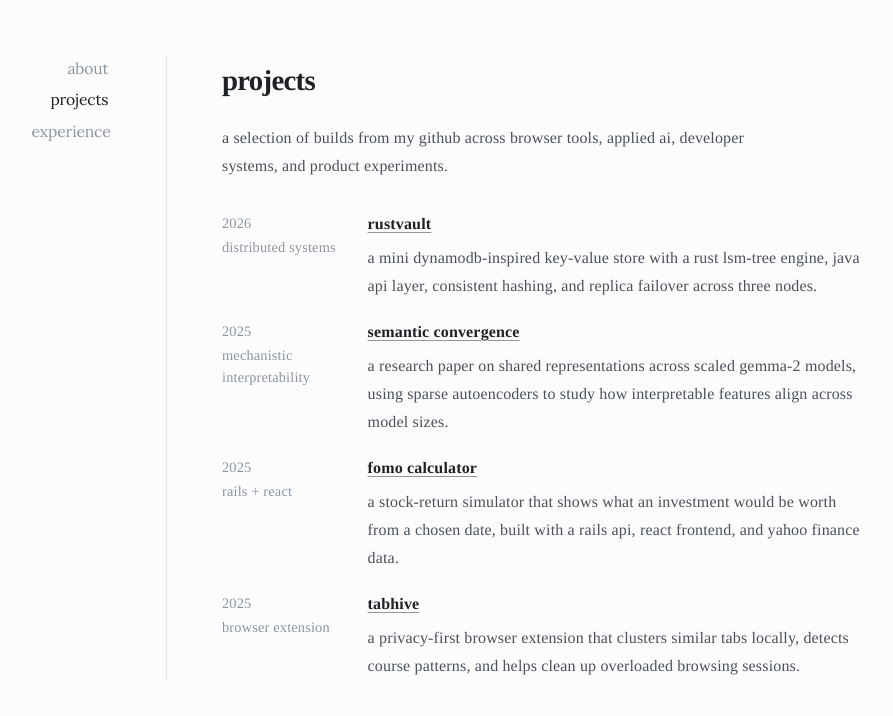
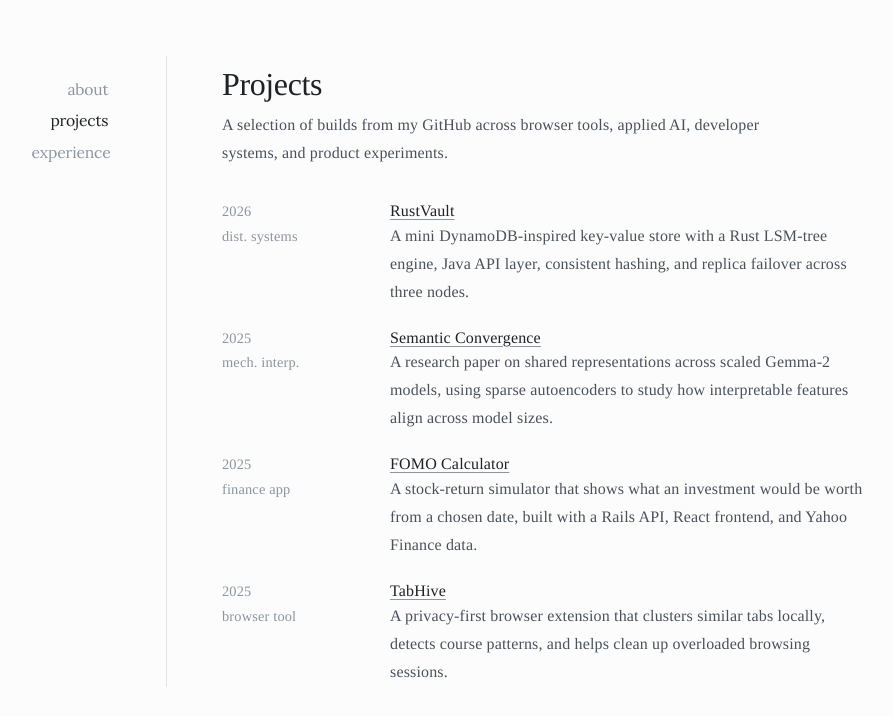
Before and after one commit to SohamD1/website2, a Next.js app: page /projects in a window 1280 px wide. Shown: the top 716 px of the page, without its empty margins (178-1071 px from the left). Built offline with nearby package versions, Linux system fonts and the light colour scheme.

Commit message:
style: update text to title case for consistency across site content

```diff
--- a/lib/site-content.ts
+++ b/lib/site-content.ts
@@ -1,75 +1,75 @@
 export const siteMeta = {
   title: 'Soham Dave',
-  description: 'engineering @ uwaterloo',
+  description: 'Engineering @ UWaterloo',
   baseUrl: 'https://davesoham.com',
 }
 
 export const navItems = [
-  { href: '/', label: 'about' },
-  { href: '/projects', label: 'projects' },
-  { href: '/experience', label: 'experience' },
+  { href: '/', label: 'About' },
+  { href: '/projects', label: 'Projects' },
+  { href: '/experience', label: 'Experience' },
 ]
 
 export const intro = {
   name: 'Soham Dave',
-  role: 'i build product-minded ai systems with a bias for elegant interfaces, fast iteration, and research that turns into usable software.',
+  role: 'I build product-minded AI systems with a bias for elegant interfaces, fast iteration, and research that turns into usable software.',
   paragraphs: [
-    "i'm studying engineering & ai at the university of waterloo, and currently working on agentic systems at friedmann ai.",
-    'my recent work spans mechanistic interpretability, browser tooling, real-time music learning, and applied automation.',
-    'this site is a compact snapshot of the work i care about most right now: building thoughtful software, shipping experimental ideas quickly, and staying close to both the technical and human sides of product development.',
+    "I'm studying engineering & AI at the University of Waterloo, and currently working on agentic systems at Friedmann AI.",
+    'My recent work spans distributed systems, mechanistic interpretability, browser tooling, and product-minded software experiments.',
+    'This site is a compact snapshot of the work I care about most right now: building thoughtful software, shipping experimental ideas quickly, and staying close to both the technical and human sides of product development.',
   ],
 }
 
 export const projects = [
   {
-    name: 'rustvault',
+    name: 'RustVault',
     url: 'https://github.com/SohamD1/RustVault',
-    description: 'a mini dynamodb-inspired key-value store with a rust lsm-tree engine, java api layer, consistent hashing, and replica failover across three nodes.',
-    note: 'distributed systems',
+    description: 'A mini DynamoDB-inspired key-value store with a Rust LSM-tree engine, Java API layer, consistent hashing, and replica failover across three nodes.',
+    note: 'dist. systems',
     year: '2026',
   },
   {
-    name: 'semantic convergence',
+    name: 'Semantic Convergence',
     url: 'https://arxiv.org/abs/2507.22918',
-    description: 'a research paper on shared representations across scaled gemma-2 models, using sparse autoencoders to study how interpretable features align across model sizes.',
-    note: 'mechanistic interpretability',
+    description: 'A research paper on shared representations across scaled Gemma-2 models, using sparse autoencoders to study how interpretable features align across model sizes.',
+    note: 'mech. interp.',
     year: '2025',
   },
   {
-    name: 'fomo calculator',
+    name: 'FOMO Calculator',
     url: 'https://github.com/SohamD1/finance_fomo',
-    description: 'a stock-return simulator that shows what an investment would be worth from a chosen date, built with a rails api, react frontend, and yahoo finance data.',
-    note: 'rails + react',
+    description: 'A stock-return simulator that shows what an investment would be worth from a chosen date, built with a Rails API, React frontend, and Yahoo Finance data.',
+    note: 'finance app',
     year: '2025',
   },
   {
-    name: 'tabhive',
+    name: 'TabHive',
     url: 'https://github.com/SohamD1/TabHive',
-    description: 'a privacy-first browser extension that clusters similar tabs locally, detects course patterns, and helps clean up overloaded browsing sessions.',
-    note: 'browser extension',
+    description: 'A privacy-first browser extension that clusters similar tabs locally, detects course patterns, and helps clean up overloaded browsing sessions.',
+    note: 'browser tool',
     year: '2025',
   },
 ]
 
 export const experience = [
   {
-    title: 'engineering',
-    company: 'friedmann ai',
+    title: 'Engineering',
+    company: 'Friedmann AI',
     companyUrl: 'https://www.friedmann.ai/',
-    duration: 'present',
-    description: 'building agentic systems and product-facing ai workflows.',
+    duration: 'Present',
+    description: 'Building agentic systems and product-facing AI workflows.',
   },
   {
-    title: 'engineering',
-    company: 'kal polymers',
-    duration: "may 2025 - aug 2025",
-    description: 'worked on throughput optimization and practical systems improvement.',
+    title: 'Engineering',
+    company: 'KAL Polymers',
+    duration: "May 2025 - Aug 2025",
+    description: 'Worked on throughput optimization and practical systems improvement.',
   },
   {
-    title: 'mechanistic interpretability',
-    company: 'algoverse',
-    duration: "oct 2024 - may 2025",
-    description: 'focused on tracing, model internals, and interpretability workflows.',
+    title: 'Mechanistic interpretability',
+    company: 'Algoverse',
+    duration: "Oct 2024 - May 2025",
+    description: 'Focused on tracing, model internals, and interpretability workflows.',
   },
 ]
 
--- a/pages/projects.tsx
+++ b/pages/projects.tsx
@@ -3,30 +3,26 @@ import { projects } from '@/lib/site-content'
 
 export default function ProjectsPage() {
   return (
-    <SiteLayout currentPath="/projects" pageTitle="projects" description="selected projects, research, and product work by soham dave.">
+    <SiteLayout currentPath="/projects" pageTitle="Projects" description="Selected projects, research, and product work by Soham Dave.">
       <section className="section-block">
-        <h1 className="page-title">projects</h1>
+        <h1 className="page-title">Projects</h1>
         <p className="page-intro">
-          a selection of builds from my github across browser tools, applied ai, developer systems, and product experiments.
+          A selection of builds from my GitHub across browser tools, applied AI, developer systems, and product experiments.
         </p>
       </section>
 
       <section className="section-block">
-        <ul className="entry-list" aria-label="Projects">
+        <ul className="entry-list project-list" aria-label="Projects">
           {projects.map((project) => (
-            <li key={project.name} className="entry">
-              <div className="entry-meta">
-                <span>{project.year}</span>
-                <span>{project.note}</span>
-              </div>
-              <div className="entry-content">
-                <h3>
-                  <a href={project.url} target="_blank" rel="noopener noreferrer">
-                    {project.name}
-                  </a>
-                </h3>
-                <p>{project.description}</p>
-              </div>
+            <li key={project.name} className="project-entry">
+              <span className="project-year">{project.year}</span>
+              <h3 className="project-title">
+                <a href={project.url} target="_blank" rel="noopener noreferrer">
+                  {project.name}
+                </a>
+              </h3>
+              <span className="project-note">{project.note}</span>
+              <p className="project-description">{project.description}</p>
             </li>
           ))}
         </ul>
--- a/styles/globals.css
+++ b/styles/globals.css
@@ -34,7 +34,6 @@ body {
   line-height: 1.75;
   letter-spacing: 0.01em;
   text-rendering: geometricPrecision;
-  text-transform: lowercase;
   -webkit-font-smoothing: antialiased;
   -webkit-tap-highlight-color: transparent;
 }
@@ -145,12 +144,8 @@ nav {
   margin-bottom: var(--space-heading);
   color: var(--text-strong);
   font-size: 1.8rem;
-  font-weight: 600;
-  letter-spacing: -0.025em;
-}
-
-.name-display {
-  text-transform: none;
+  font-weight: 500;
+  letter-spacing: -0.012em;
 }
 
 .intro-block p + p,
@@ -172,16 +167,9 @@ nav {
   gap: 1.25rem;
 }
 
-.page-title {
-  margin-bottom: var(--space-heading);
-  color: var(--text-strong);
-  font-size: 1.8rem;
-  font-weight: 600;
-  letter-spacing: -0.025em;
-}
-
 .page-intro {
   max-width: 36rem;
+  margin-top: 0;
 }
 
 .entry {
@@ -211,6 +199,58 @@ nav {
   margin-top: var(--space-copy-tight);
 }
 
+.project-entry {
+  display: grid;
+  grid-template-columns: minmax(0, 9rem) minmax(0, 1fr);
+  grid-template-rows: auto auto;
+  column-gap: 1.5rem;
+  row-gap: 0;
+  align-items: baseline;
+}
+
+.project-year {
+  grid-column: 1;
+  grid-row: 1;
+  color: var(--text-muted);
+  font-size: 0.9rem;
+  line-height: 1.5;
+}
+
+.project-note {
+  grid-column: 1;
+  grid-row: 2;
+  color: var(--text-muted);
+  font-size: 0.9rem;
+  line-height: 1.75;
+  margin-top: -0.08rem;
+}
+
+.project-title {
+  grid-column: 2;
+  grid-row: 1;
+  margin: 0;
+  color: var(--text-strong);
+  font-size: 1rem;
+  font-weight: 500;
+  line-height: 1.5;
+}
+
+.project-description {
+  grid-column: 2;
+  grid-row: 2;
+  margin: 0;
+  line-height: 1.75;
+  margin-top: -0.08rem;
+}
+
+.page-title {
+  margin-bottom: 0;
+  color: var(--text-strong);
+  font-size: 1.8rem;
+  font-weight: 500;
+  letter-spacing: -0.012em;
+}
+
 .contact-block {
   margin-top: 1.25rem;
   padding-bottom: 0.75rem;
@@ -230,7 +270,7 @@ a:focus-visible {
 @media (min-width: 420px) {
   .site-shell {
     flex-direction: row;
-    align-items: flex-start;
+    align-items: first baseline;
   }
 
   .site-nav {
@@ -242,6 +282,7 @@ a:focus-visible {
   .site-nav ul {
     display: block;
     text-align: right;
+    padding-top: 0;
   }
 
   .site-nav li + li {
@@ -273,15 +314,12 @@ a:focus-visible {
     margin-right: 2.5rem;
   }
 
-  .site-nav ul {
-    top: 2.5rem;
-  }
-
   .site-main {
     padding-left: 2.5rem;
   }
 
-  .intro-block h1 {
+  .intro-block h1,
+  .page-title {
     font-size: 2rem;
   }
 
@@ -294,10 +332,6 @@ a:focus-visible {
 
   .site-nav {
     margin-right: 3.5rem;
-  }
-
-  .site-nav ul {
-    top: 3.5rem;
   }
 
   .site-main {
@@ -319,6 +353,16 @@ a:focus-visible {
     grid-template-columns: 1fr;
     row-gap: 0.3rem;
   }
+
+  .project-entry {
+    grid-template-columns: 1fr;
+    row-gap: 0.1rem;
+  }
+
+  .project-year  { grid-column: 1; grid-row: 1; }
+  .project-title { grid-column: 1; grid-row: 2; }
+  .project-note  { grid-column: 1; grid-row: 3; }
+  .project-description { grid-column: 1; grid-row: 4; }
 }
 
 @media (prefers-reduced-motion: reduce) {
```
Also changed, not shown: components/CommandPalette.tsx (+7 -7 lines), pages/experience.tsx (+7 -7 lines), pages/index.tsx (+7 -7 lines).
